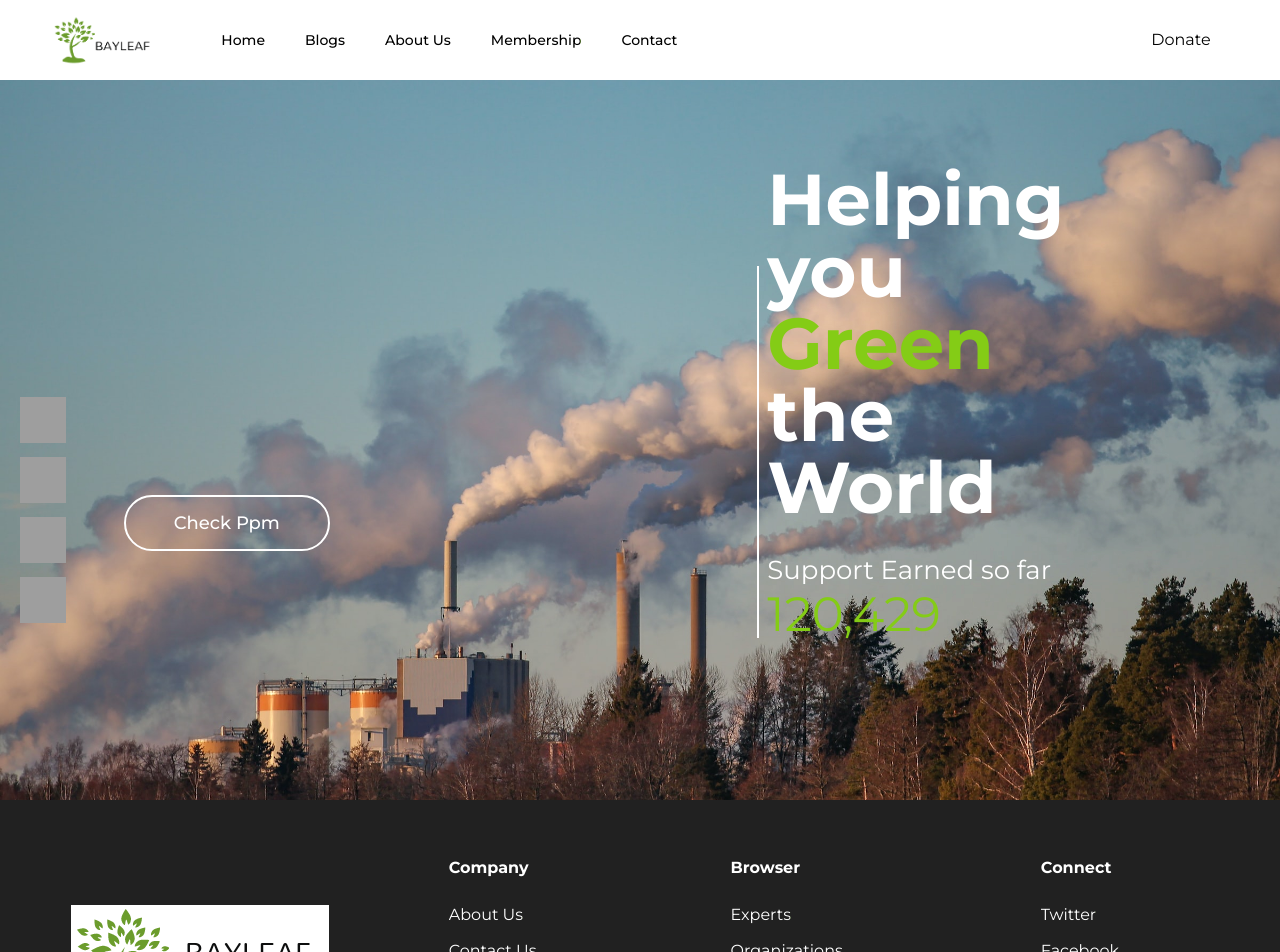
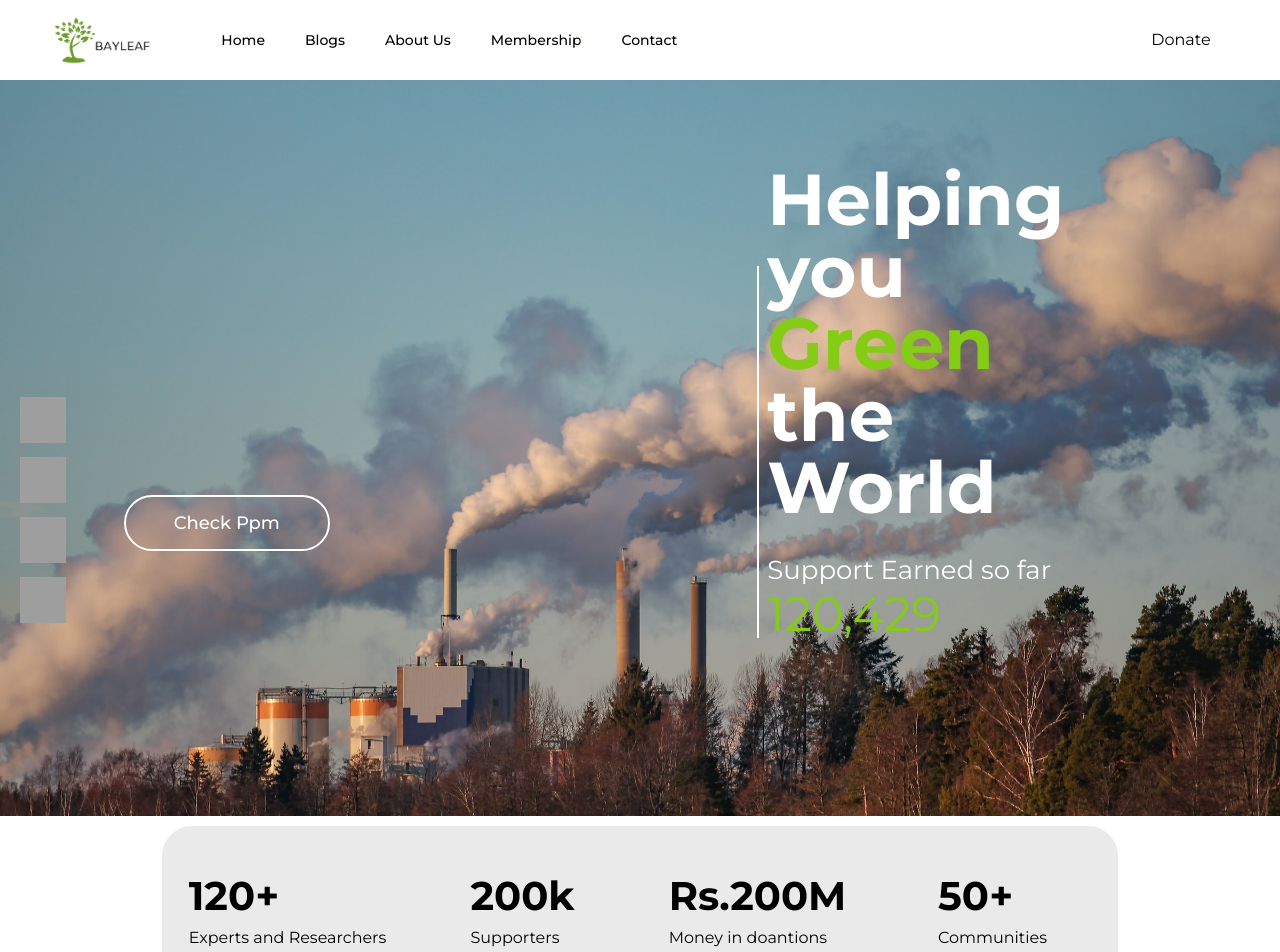
Before and after one commit to yakatyansh/Oh-My-Earth, a React (Create React App) app in the folder prithvi/: page / in a window 1280 px wide. Shown: the top 952 px of the page. Built offline with nearby package versions, Linux system fonts and the light colour scheme; grey boxes are pictures that could not be loaded.

Commit message:
added stats

```diff
--- a/prithvi/src/Home/front.tsx
+++ b/prithvi/src/Home/front.tsx
@@ -9,7 +9,7 @@ const FrontContainer = styled.div`
     background-size: cover;
     background-repeat: no-repeat;
     background-position: 50% 50%;
-    height: 90vh;
+    height: 92vh;
 `
 
 export default function Front() {
--- a/prithvi/src/Home/index.tsx
+++ b/prithvi/src/Home/index.tsx
@@ -1,9 +1,11 @@
 import Front from "./front";
+import Stats from "./stats";
 
 export default function Home() {
     return (
         <main>
-            <Front />
+            <Front/>
+            <Stats/>
         </main>
     );
 }
--- /dev/null
+++ b/prithvi/src/Home/stats.tsx
@@ -0,0 +1,24 @@
+const Stats = () => {
+    return (
+        <section className="stats_box py-10 grid place-items-center lg:grid-cols-4 grid-cols-2 gap-4 sm:w-9/12 w-11/12 mx-auto mt-2 px-4">
+            <div>
+                <h1 className="md:text-[40px] text-[25px] font-bold">120+</h1>
+                <p>Experts and Researchers</p>
+            </div>
+            <div>
+                <h1 className="md:text-[40px] text-[25px] font-bold">200k</h1>
+                <p>Supporters</p>
+            </div>
+            <div>
+                <h1 className="md:text-[40px] text-[25px] font-bold">Rs.200M</h1>
+                <p>Money in doantions</p>
+            </div>
+            <div>
+                <h1 className="md:text-[40px] text-[25px] font-bold">50+</h1>
+                <p>Communities</p>
+            </div>
+        </section>
+    );
+}
+
+export default Stats;
--- a/prithvi/src/components/searchBar.tsx
+++ b/prithvi/src/components/searchBar.tsx
@@ -19,14 +19,14 @@ const SearchBar = () => {
                 <div className="bg-white px-4 py-4 absolute top-[2.4rem] left-0 w-full text-[12px] border-t-[1px] border-t-black search_drop_shadow rounded-br-md rounded-bl-md">
                     <h2 className="uppercase text-gray-400 font-bold">Most searched</h2>
                     <div className="my-4 flex items-center gap-2 flex-wrap">
-                        <p className="bg-[#F6F6F6] rounded-lg px-2 py-1">
+                        <button className="bg-[#F6F6F6] rounded-lg px-2 py-1">
                             Bihar
-                        </p>
-                        <p className="bg-[#F6F6F6] rounded-lg px-2 py-1">Noida</p>
-                        <p className="bg-[#F6F6F6] rounded-lg px-2 py-1">Mumbai</p>
-                        <p className="bg-[#F6F6F6] rounded-lg px-2 py-1">Patna</p>
-                        <p className="bg-[#F6F6F6] rounded-lg px-2 py-1">Bangalore</p>
-                        <p className="bg-[#F6F6F6] rounded-lg px-2 py-1">Hyderabad</p>
+                        </button>
+                        <button className="bg-[#F6F6F6] rounded-lg px-2 py-1">Noida</button>
+                        <button className="bg-[#F6F6F6] rounded-lg px-2 py-1">Mumbai</button>
+                        <button className="bg-[#F6F6F6] rounded-lg px-2 py-1">Patna</button>
+                        <button className="bg-[#F6F6F6] rounded-lg px-2 py-1">Bangalore</button>
+                        <button className="bg-[#F6F6F6] rounded-lg px-2 py-1">Hyderabad</button>
                     </div>
                 </div>
             )}
```
